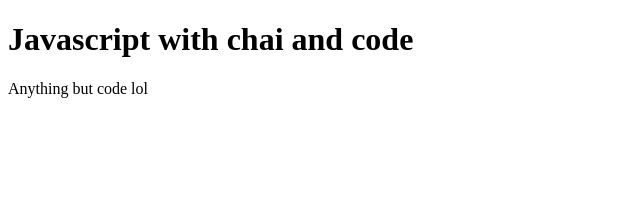
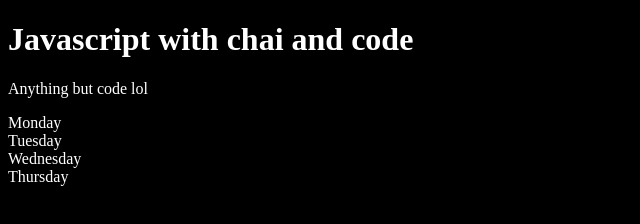
Before and after one commit to sufyansial112/Javascript-revision, a plain HTML site: page -Revision/dom.html in a window 1280 px wide. Shown: the whole page, without its empty margins (0-640 px from the left). Drawn offline with Linux system fonts and the light colour scheme.

Commit message:
dom manipulation

```diff
--- a/-Revision/dom.html
+++ b/-Revision/dom.html
@@ -34,3 +34,56 @@ title.innerHTML
 
 provides us with the complete html element
 -->
+
+<!-- new document object model practise -->
+
+<!DOCTYPE html>
+<html lang="en">
+<head>
+  <meta charset="UTF-8">
+  <meta name="viewport" content="width=device-width, initial-scale=1.0">
+  <title>Document</title>
+</head>
+<body style="background-color: black; color: #fff;">
+
+
+<div class="parent">
+  <div class="day">Monday</div>
+  <div class="day">Tuesday</div>
+  <div class="day">Wednesday</div>
+  <div class="day">Thursday</div>
+
+</div>
+
+</body>
+
+<script>
+//************** selecting an element  ****************
+
+// const parent = document.querySelector('.parent')
+// console.log(parent)
+// console.log(parent.children)
+
+//   for (let i = 0; i< parent.children.length; i++) {
+//     // console.log(parent.children[i].innerHTML)
+//   }
+//   parent.children[1].style.color = 'green'
+
+  //************* creating an element *******************
+
+const element1 = document.createElement('div')
+console.log(element1)
+element1.className = 'sufi'
+element1.id = Math.round(Math.random() * 10 + 1)
+element1.style.backgroundColor = 'green'
+element1.style.padding = '12px'
+element1.setAttribute('TITLE', 'GENERATED TITLE')
+
+// element1.innerText = 'Chai aur Code'
+ const addElement = document.createTextNode('Chai aur code')
+
+   element1.appendChild(addElement)
+
+  document.body.appendChild.element1
+</script>
+</html>
```
